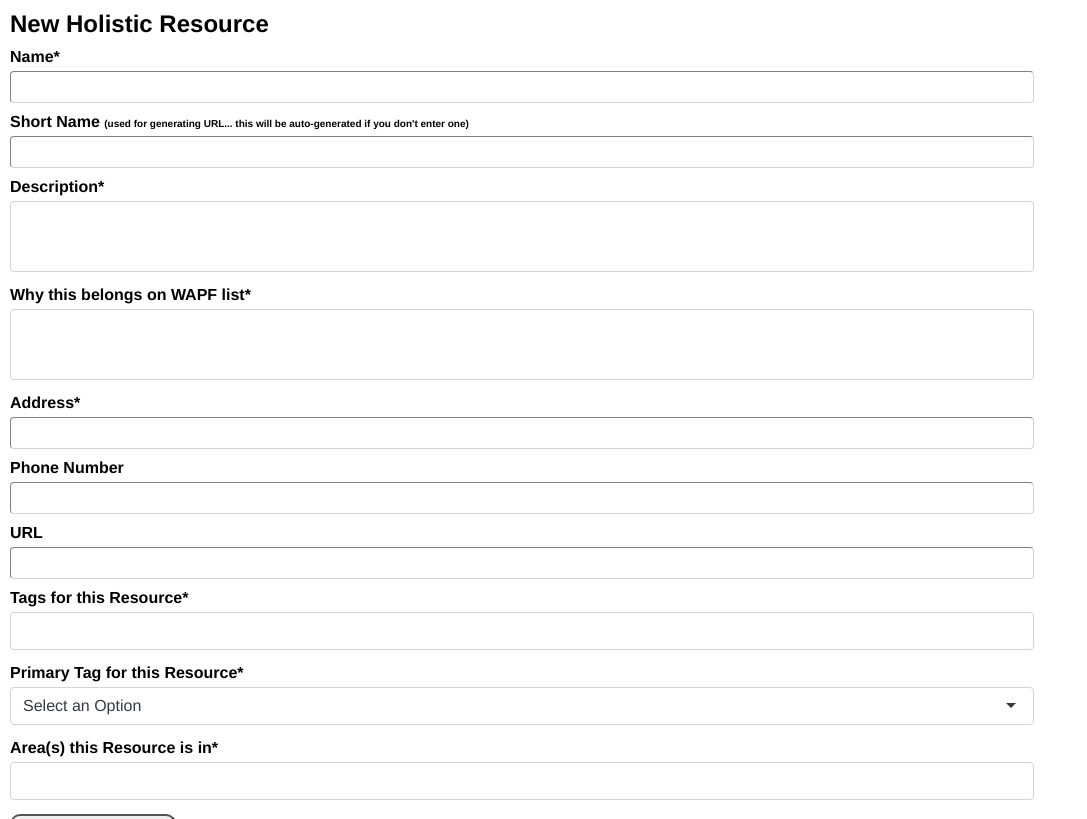
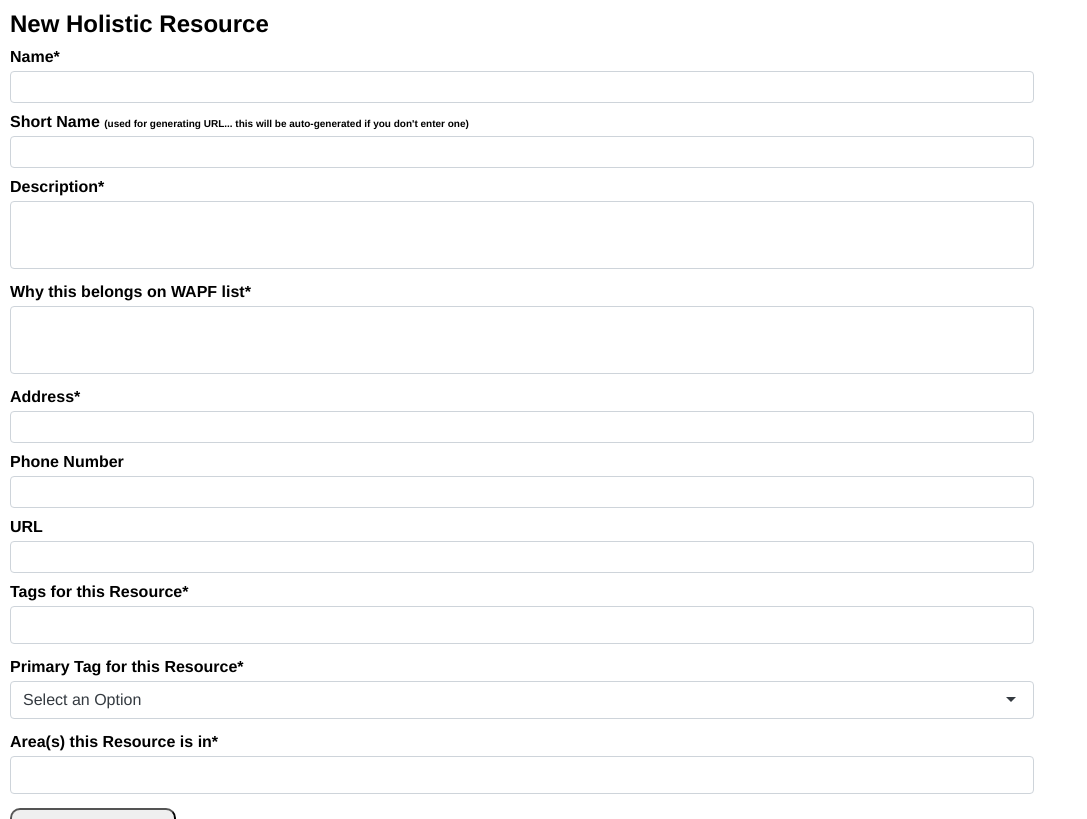
Before and after one commit to kalbifornia/swflholistic-python, a Flask app: page /holistic/addfeature in a window 1280 px wide. Shown: the part 60-879 px from the top of the page, without its empty margins (0-1087 px from the left). Run offline with Flask 2, Linux system fonts and the light colour scheme; data that the repository does not hold is empty; some libraries are stand-ins or nearby versions.

Commit message:
More style changes

```diff
--- a/static/css/holistic.css
+++ b/static/css/holistic.css
@@ -273,6 +273,7 @@ div.new-feature-input input {
   border-radius: 4px;
   border-width: 1px;
   border-color: rgb(206, 212, 218);
+  border-style: solid;
   resize: none;
   font-size: 16px;
 }
@@ -295,8 +296,10 @@ div.new-feature-input textarea {
   border-radius: 4px;
   border-width: 1px;
   border-color: rgb(206, 212, 218);
+  border-style: solid;
   resize: none;
   font-size: 16px;
+  font-family: Helvetica, Arial, sans-serif;
 }
 
 div.new-feature-input textarea:focus {
```
